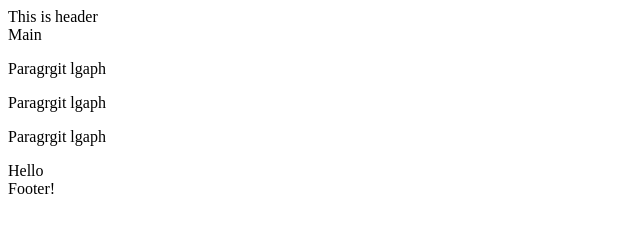
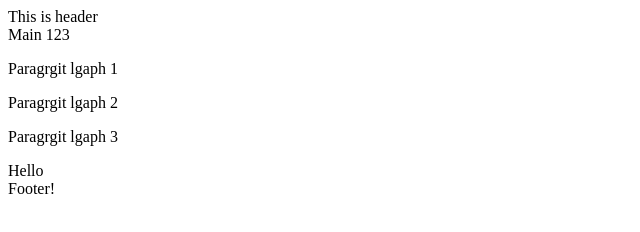
Before and after one commit to Vitas500/my-project, a plain HTML site: page index.html in a window 1280 px wide. Shown: the full height of the page, 0-640 px from the left. Drawn offline with Linux system fonts and the light colour scheme.

Commit message:
add numbers paragraph

```diff
--- a/index.html
+++ b/index.html
@@ -7,10 +7,10 @@
 </head>
 <body>
     <header>This is header</header>
-    <main>Main
-      <p>Paragrgit lgaph</p>
-      <p>Paragrgit lgaph</p>
-      <p>Paragrgit lgaph</p>
+    <main>Main 123
+      <p>Paragrgit lgaph 1</p>
+      <p>Paragrgit lgaph 2</p>
+      <p>Paragrgit lgaph 3</p>
 
       Hello</main>
     <footer>Footer!</footer>
```
